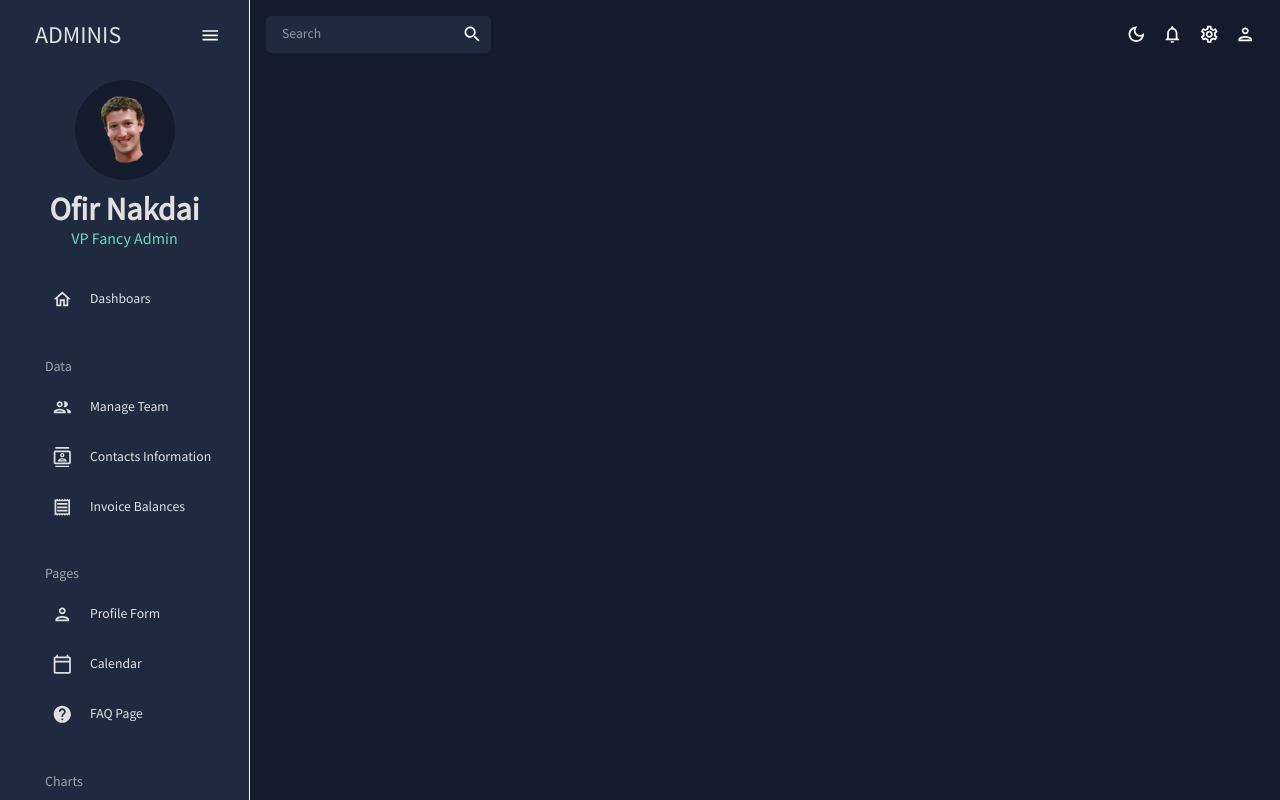
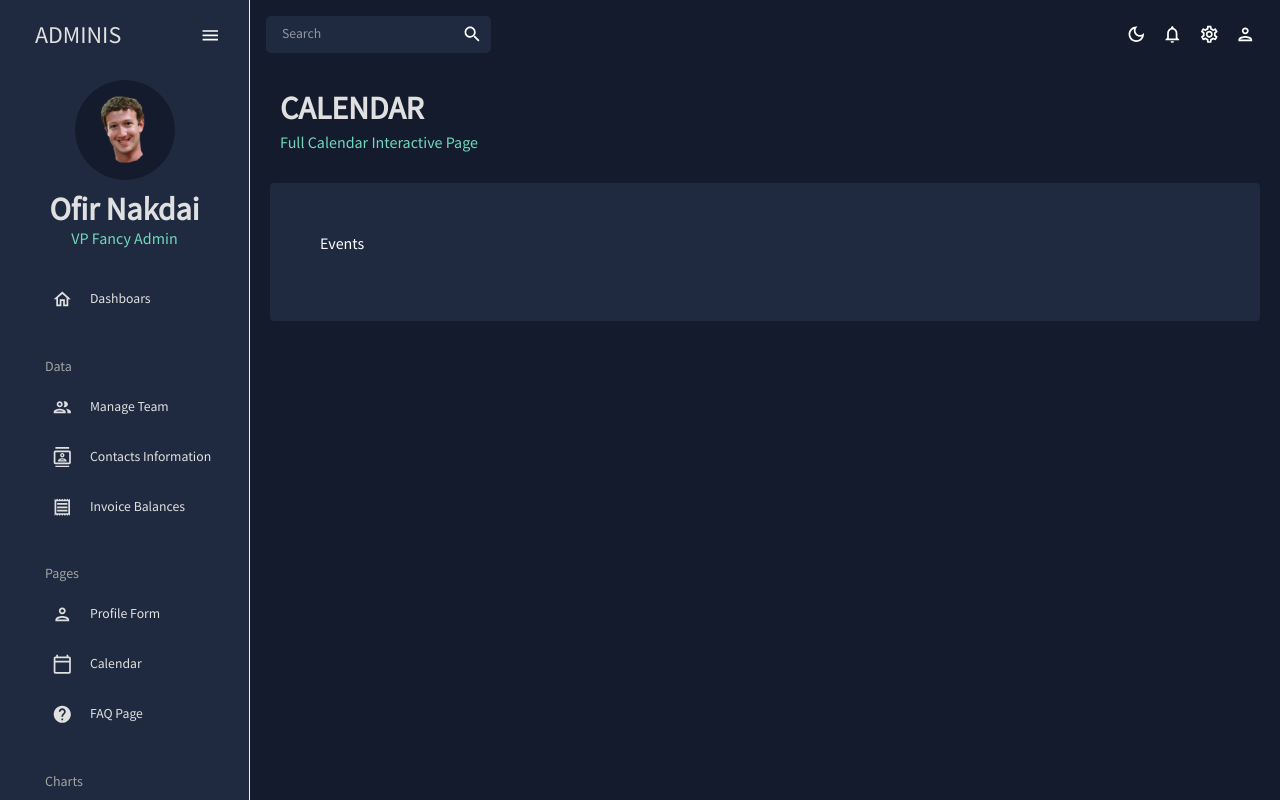
Before and after one commit to ofirNakdai/admin-dashboard, a React (Create React App) app: page /calendar in a window 1280 px wide. Built offline with nearby package versions, Linux system fonts and the light colour scheme.

Commit message:
starting Calander rout - cant find @fullcalander library

```diff
--- a/package.json
+++ b/package.json
@@ -8,6 +8,7 @@
     "@fullcalendar/core": "^6.1.15",
     "@fullcalendar/daygrid": "^6.1.15",
     "@fullcalendar/list": "^6.1.15",
+    "@fullcalendar/react": "^6.1.15",
     "@fullcalendar/timegrid": "^6.1.15",
     "@mui/icons-material": "^6.0.0",
     "@mui/material": "^5.15.14",
--- a/src/App.js
+++ b/src/App.js
@@ -15,7 +15,7 @@
 // import Pie from "./scenes/pie";
 // import FAQ from "./scenes/faq";
 // import Geography from "./scenes/geography";
-// import Calendar from "./scenes/calendar";
+import Calendar from "./scenes/calendar";
 
 function App() {
   const [theme, colorMode] = useMode();
@@ -40,7 +40,7 @@
               {/* <Route path="/line" element={<Line />} /> */}
               {/* <Route path="/faq" element={<FAQ />} /> */}
               {/* <Route path="/geofraphy" element={<Geography />} /> */}
-              {/* <Route path="/calendar" element={<Calendar />} /> */}
+              <Route path="/calendar" element={<Calendar />} />
             </Routes>
           </main>
         </div>
--- /dev/null
+++ b/src/scenes/calendar/index.jsx
@@ -0,0 +1,93 @@
+import { useState } from "react";
+import FullCalendar, { formatDate } from "@fullcalendar/react";
+import dayGridPlugin from "@fullcalendar/daygrid";
+import timeGridPlugin from "@fullcalendar/timegrid";
+import listPlugin from "@fullcalendar/list";
+import interactionPlugin from "@fullcalendar/interaction";
+import {
+  Box,
+  List,
+  ListItem,
+  ListItemText,
+  Typography,
+  useTheme,
+} from "@mui/material";
+import Header from "../../components/header";
+import { tokens } from "../../theme";
+
+const Calendar = () => {
+  const theme = useTheme();
+  const colors = tokens(theme.palette.mode);
+  const [currentEvents, setCurrentEvents] = useState([]);
+
+  const handleDateClick = (selected) => {
+    const title = prompt("Please enter a new title for your event");
+    const calendarApi = selected.view.calendar;
+    calendarApi.unselect();
+
+    if (title) {
+      calendarApi.addEvent({
+        id: `${selected.dateStr}-${title}`,
+        title,
+        start: selected.startStr,
+        end: selected.endStr,
+        allDay: selected.allDayStr,
+      });
+    }
+  };
+
+  const handleEventClick = (selected) => {
+    if (
+      window.confirm(
+        `Are you sure you want to delete the event '${selected.event.title}'`
+      )
+    ) {
+      selected.event.remove();
+    }
+  };
+
+  return (
+    <Box m="20px">
+      <Header title="CALENDAR" subtitle="Full Calendar Interactive Page" />
+
+      <Box display="flex" justifyContent="space-between">
+        {/* CALENDAR SIDEBAR */}
+        <Box
+          flex="1 1 20%"
+          backgroundColor={colors.primary[400]}
+          p="50px"
+          borderRadius="4px"
+        >
+          <Typography variant="h5">Events</Typography>
+          <List>
+            {currentEvents.map((event) => (
+              <ListItem
+                key={event.id}
+                sx={{
+                  backgroundColor: colors.greenAccent[500],
+                  margin: "10px 0",
+                  borderRadius: "2px",
+                }}
+              >
+                <ListItemText
+                  primary={event.title}
+                  secondary={
+                    <Typography>
+                      {formatDate(event.start, {
+                        year: "numeric",
+                        month: "short",
+                        day: "numeric",
+                      })}
+                    </Typography>
+                  }
+                />
+              </ListItem>
+            ))}
+          </List>
+        </Box>
+      </Box>
+    </Box>
+  );
+};
+
+export default Calendar;
```
Also changed, not shown: 1 other file (tests, documents, lock files or other folders).
